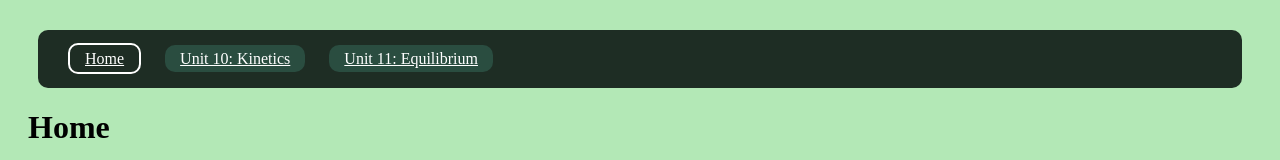
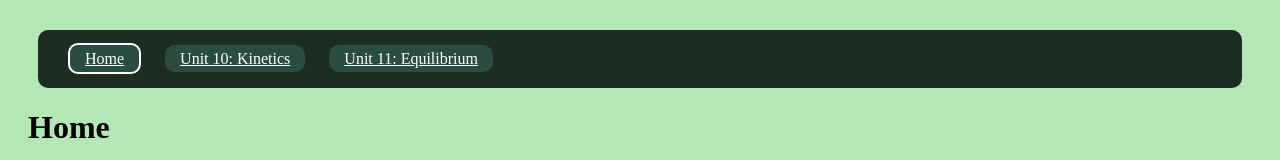
Before and after one commit to stuycs-gh-classrooms/09-web-sgao2026, a plain HTML site: page site/index.html in a window 1280 px wide. Shown: the top 160 px of the page. Drawn offline with Linux system fonts and the light colour scheme.

Commit message:
Update index.html

```diff
--- a/site/index.html
+++ b/site/index.html
@@ -8,7 +8,7 @@
     <body>
         <div class="menu_box">
 	<ul class="menu">
-            <li class="current_page"><a href="http://homer.stuy.edu/~sgao60/site/index.html" class="white_text">Home</a></li>
+            <li class="current_page menu_item"><a href="http://homer.stuy.edu/~sgao60/site/index.html" class="white_text">Home</a></li>
             <li class="menu_item"><a href="http://homer.stuy.edu/~sgao60/site/kinetics.html" class="white_text">Unit 10: Kinetics</a></li>
             <li class="menu_item"><a href="http://homer.stuy.edu/~sgao60/site/equilibrium.html" class="white_text">Unit 11: Equilibrium</a></li>
         </ul>
```
